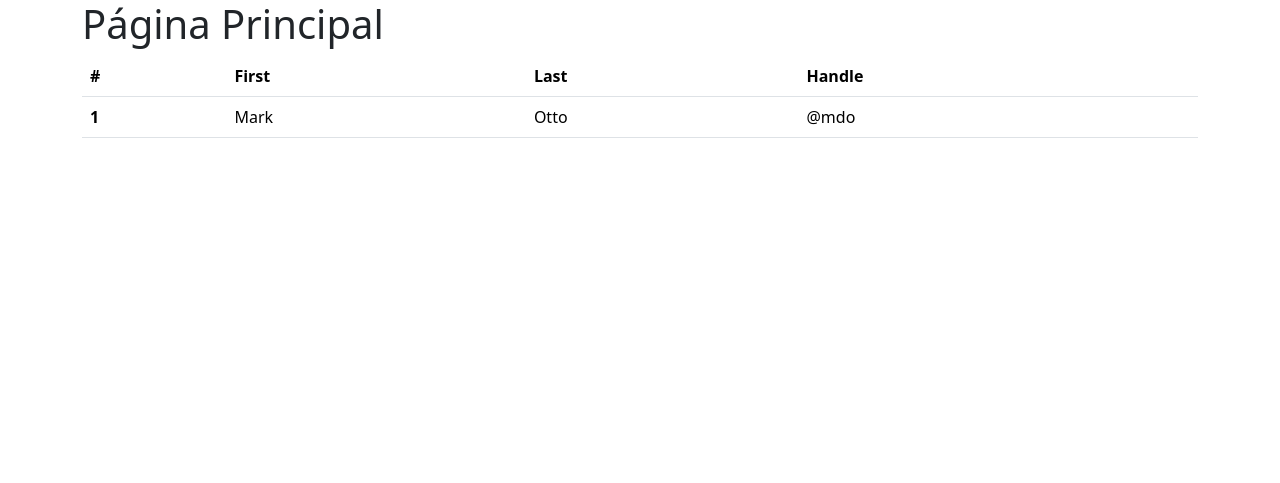
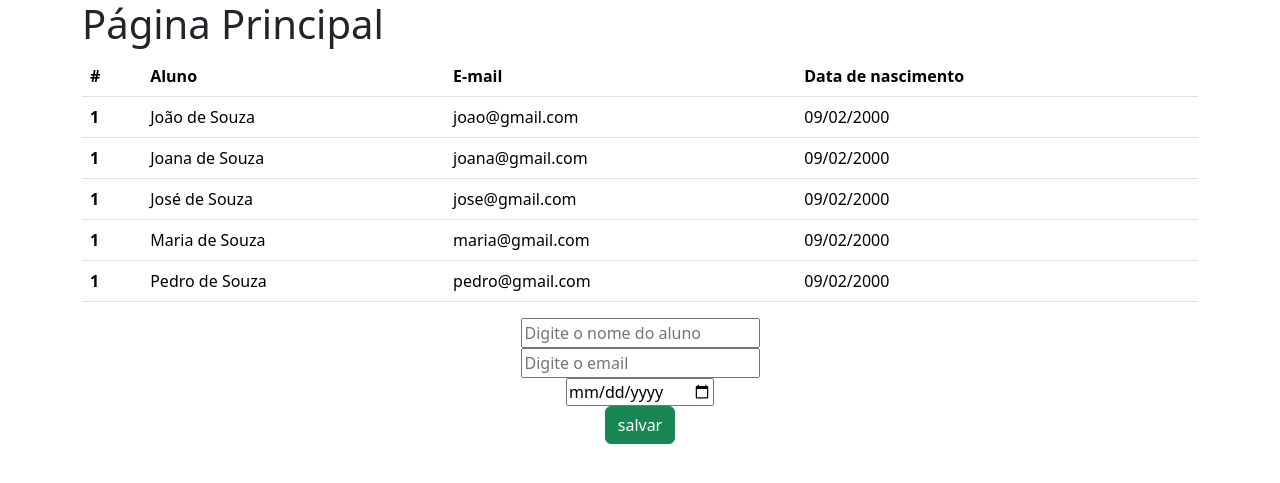
Before and after one commit to Kretschmar-git/2025-2-BD, a PHP site: page / in a window 1280 px wide. Shown: the top 483 px of the page. Run offline with PHP 8.4, Linux system fonts and the light colour scheme; data comes from the database, SQL or seed files in the repository.

Commit message:
formulario para adcionar dados a tabela aluno

```diff
--- a/sistema/index.php
+++ b/sistema/index.php
@@ -1,3 +1,8 @@
+<?php
+include 'conexao.php';
+$sql = $pdo->query("SELECT * FROM Aluno");
+?>
+
 <!DOCTYPE html>
 <html lang="en">
 
@@ -17,20 +22,38 @@
             <thead>
                 <tr>
                     <th scope="col">#</th>
-                    <th scope="col">First</th>
-                    <th scope="col">Last</th>
-                    <th scope="col">Handle</th>
+                    <th scope="col">Aluno</th>
+                    <th scope="col">E-mail</th>
+                    <th scope="col">Data de nascimento</th>
                 </tr>
             </thead>
             <tbody>
-                <tr>
-                    <th scope="row">1</th>
-                    <td>Mark</td>
-                    <td>Otto</td>
-                    <td>@mdo</td>
-                </tr>
+                <?php while ($linha = $sql->fetch(PDO::FETCH_ASSOC)) { ?>
+                    <tr>
+                        <th scope="row">1</th>
+                        <td><?php echo $linha['nome'] ?></td>
+                        <td><?php echo $linha['email'] ?></td>
+                        <td><?php
+                            $partes = explode('-', $linha['data_nascimento']);
+                            $data = "" . $partes[2] . "/" . $partes[1] . "/" . $partes[0];
+                            echo $data
+                            ?>
+                        </td>
+                    </tr>
+                <?php } ?>
             </tbody>
         </table>
+
+        <form action="adicionar.php" method="post" class="text-center">
+            <input type="text" name="txtNome" placeholder="Digite o nome do aluno" required><br>
+
+            <input type="email" name="txtEmail" placeholder="Digite o email" required><br>
+
+            <input type="date" name="txtData" placeholder="Digite a data de nascimento"><br>
+
+            <input type="submit" value="salvar" name="btnSalvar" class="btn btn-success">
+
+        </form>
     </div>
 </body>
 
```
Also changed, not shown: sistema/adicionar.php (+14 -0 lines).
